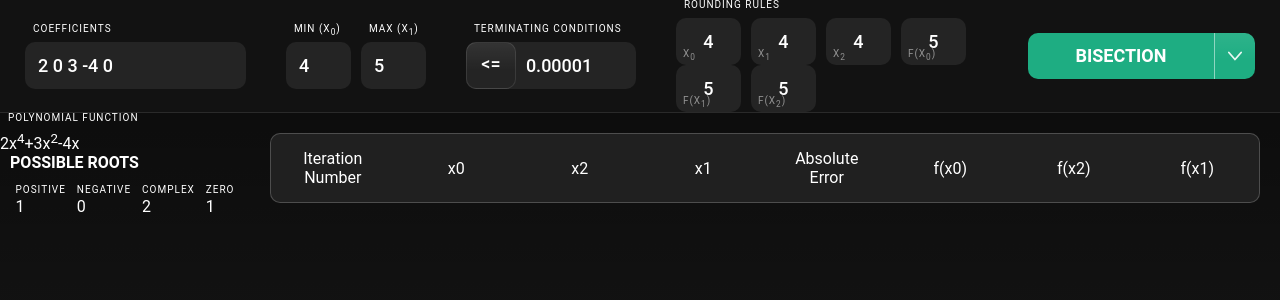
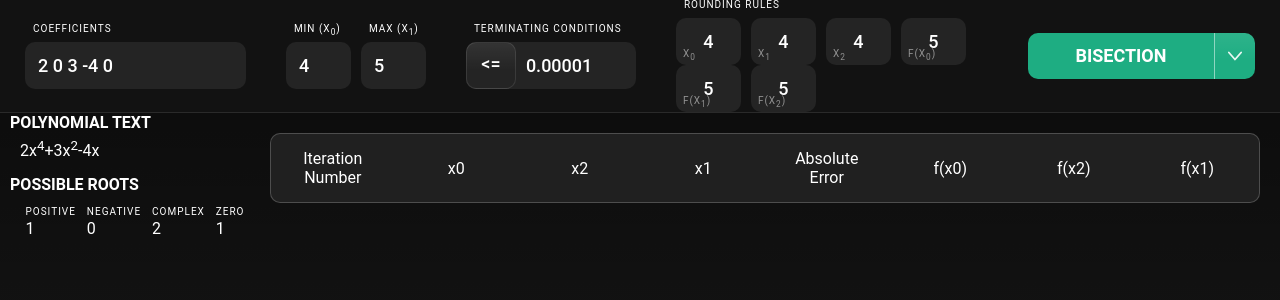
Before and after one commit to marqroldan/numericalmethods, a React app: page / in a window 1280 px wide. Shown: the top 300 px of the page. Built offline with nearby package versions, Linux system fonts and the light colour scheme.

Commit message:
Updated polynomial text styling

```diff
--- a/src/App.tsx
+++ b/src/App.tsx
@@ -245,9 +245,7 @@ export default class App extends React.PureComponent<{}, State> {
         </Header>
         <Main>
           <Sidebar>
-            <FieldGroup label={'Polynomial Function'}>
-              <PolynomialText value={this.state.coefficients} />
-            </FieldGroup>
+            <PolynomialText value={this.state.coefficients} />
             <PossibleRoots coefficients={this.state.coefficients} />
           </Sidebar>
           <IterationTable
--- a/src/components/PolynomialText/index.tsx
+++ b/src/components/PolynomialText/index.tsx
@@ -1,5 +1,7 @@
+import './styles.scss';
 import React from 'react';
 import { coefficientsFactory } from '@Utils/math';
+import Text from '@Components/Text';
 
 interface Props {
   value: string;
@@ -57,6 +59,13 @@ export default class PolynomialText extends React.PureComponent<Props> {
   }
 
   render() {
-    return this.state.polynomialString;
+    return (
+      <div className={'PolynomialText'}>
+        <Text className={'heading3'}>Polynomial Text</Text>
+        <div className={'PolynomialText__value'}>
+          {this.state.polynomialString}
+        </div>
+      </div>
+    );
   }
 }
--- /dev/null
+++ b/src/components/PolynomialText/styles.scss
@@ -0,0 +1,7 @@
+.PolynomialText {
+  margin: 0 10px 15px 10px;
+
+  &__value {
+    padding: 0 10px 0 10px;
+  }
+}
--- a/src/components/PossibleRoots/styles.scss
+++ b/src/components/PossibleRoots/styles.scss
@@ -1,5 +1,5 @@
 .PossibleRoots {
-  margin: 0 10px 0 10px;
+  margin: 0 10px 15px 10px;
 
   &Container {
     display: flex;
@@ -7,7 +7,7 @@
     justify-content: space-around;
     flex-wrap: wrap;
     border-bottom: 1px solid rgba(255, 255, 255, 0.1);
-    padding-bottom: 10px;
+    padding: 0 10px 10px 10px;
 
     &:last-child {
       border-bottom: 0px;
```
